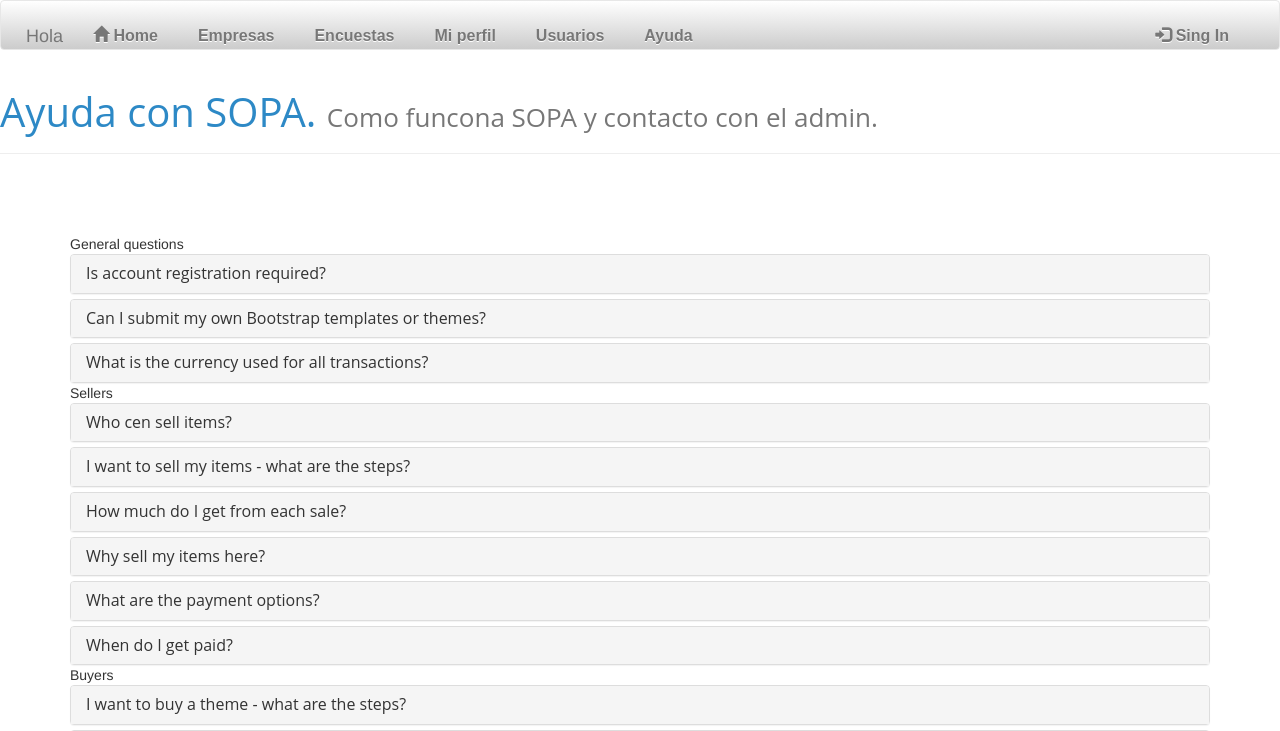
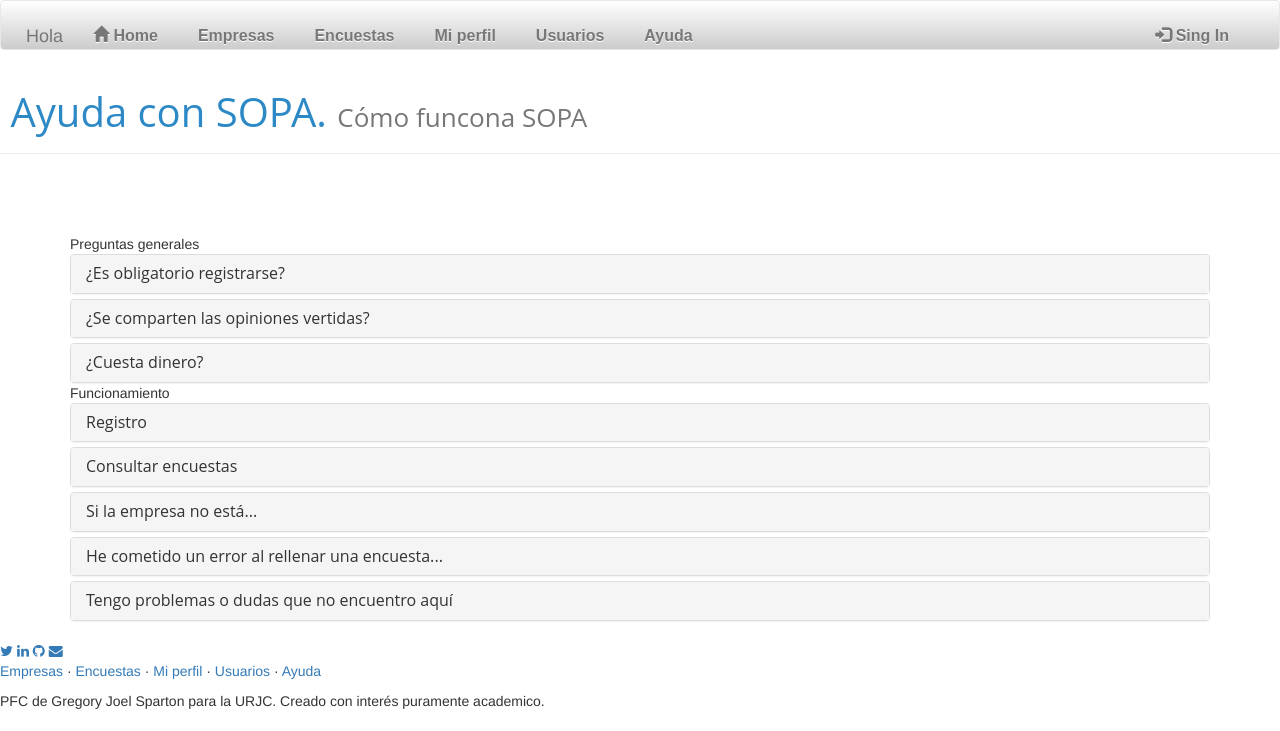
Before and after one commit to GREGOJSA/PFCJSA, a Django app: page /ayuda/ in a window 1280 px wide. Shown: the top 731 px of the page. Run offline with Django 3.2, Linux system fonts and the light colour scheme; some libraries are stand-ins or nearby versions.

Commit message:
nuevo footer y css y seccion ayuda

```diff
--- a/sopa/templates/sopa/ayuda.html
+++ b/sopa/templates/sopa/ayuda.html
@@ -1,80 +1,84 @@
 {% extends "sopa/index.html" %}
 {% block content %}
 <div class="page-header">
-  <h1>Ayuda con SOPA. <small>Como funcona SOPA y contacto con el admin.</small></h1>
+  <h1>&nbsp;Ayuda con SOPA. <small>Cómo funcona SOPA</small></h1>
 </div>
 <div class="container">
     <br />
     <br />
     <br />
 <div class="panel-group" id="accordion">
-        <div class="faqHeader">General questions</div>
+        <div class="faqHeader">Preguntas generales</div>
         <div class="panel panel-default">
             <div class="panel-heading">
                 <h4 class="panel-title">
-                    <a class="accordion-toggle collapsed" data-toggle="collapse" data-parent="#accordion" href="#collapseOne">Is account registration required?</a>
+                    <a class="accordion-toggle collapsed" data-toggle="collapse" data-parent="#accordion" href="#collapseOne">¿Es obligatorio registrarse?</a>
                 </h4>
             </div>
             <div id="collapseOne" class="panel-collapse collapse">
                 <div class="panel-body">
-                    Account registration at <strong>PrepBootstrap</strong> is only required if you will be selling or buying themes.
-                    This ensures a valid communication channel for all parties involved in any transactions.
+                    Registrarse en <strong>SOPA</strong> es obligatorio para poder ver y compartir las opiniones y los datos sobre las prácticas.
                 </div>
             </div>
         </div>
         <div class="panel panel-default">
             <div class="panel-heading">
                 <h4 class="panel-title">
-                    <a class="accordion-toggle collapsed" data-toggle="collapse" data-parent="#accordion" href="#collapseTen">Can I submit my own Bootstrap templates or themes?</a>
+                    <a class="accordion-toggle collapsed" data-toggle="collapse" data-parent="#accordion" href="#collapseTen">¿Se comparten las opiniones vertidas?</a>
                 </h4>
             </div>
             <div id="collapseTen" class="panel-collapse collapse">
                 <div class="panel-body">
-                    A lot of the content of the site has been submitted by the community. Whether it is a commercial element/template/theme
-                    or a free one, you are encouraged to contribute. All credits are published along with the resources.
+                    <strong>NO.</strong> Este sitio está creado para que los alumnos puedan afrontar sus prácticas con algo información inicial proporcionada por sus compañeros.
+                    El objetivo es que estas opiniones no estén condicionadas a una posible lectura por parte de ninguna empresa.
                 </div>
             </div>
         </div>
         <div class="panel panel-default">
             <div class="panel-heading">
                 <h4 class="panel-title">
-                    <a class="accordion-toggle collapsed" data-toggle="collapse" data-parent="#accordion" href="#collapseEleven">What is the currency used for all transactions?</a>
+                    <a class="accordion-toggle collapsed" data-toggle="collapse" data-parent="#accordion" href="#collapseEleven">¿Cuesta dinero?</a>
                 </h4>
             </div>
             <div id="collapseEleven" class="panel-collapse collapse">
                 <div class="panel-body">
-                    All prices for themes, templates and other items, including each seller's or buyer's account balance are in <strong>USD</strong>
+                    <strong>NO.</strong> Es un sitio educativo sin ningún interés comerical.
                 </div>
             </div>
         </div>
 
-        <div class="faqHeader">Sellers</div>
+        <div class="faqHeader">Funcionamiento</div>
         <div class="panel panel-default">
             <div class="panel-heading">
                 <h4 class="panel-title">
-                    <a class="accordion-toggle collapsed" data-toggle="collapse" data-parent="#accordion" href="#collapseTwo">Who cen sell items?</a>
+                    <a class="accordion-toggle collapsed" data-toggle="collapse" data-parent="#accordion" href="#collapseTwo">Registro</a>
                 </h4>
             </div>
             <div id="collapseTwo" class="panel-collapse collapse">
                 <div class="panel-body">
-                    Any registed user, who presents a work, which is genuine and appealing, can post it on <strong>PrepBootstrap</strong>.
+                    Basta con que completes el formulario para crear tu cuenta y empezar a leer o compartit tus experiencias.
                 </div>
             </div>
         </div>
         <div class="panel panel-default">
             <div class="panel-heading">
                 <h4 class="panel-title">
-                    <a class="accordion-toggle collapsed" data-toggle="collapse" data-parent="#accordion" href="#collapseThree">I want to sell my items - what are the steps?</a>
+                    <a class="accordion-toggle collapsed" data-toggle="collapse" data-parent="#accordion" href="#collapseThree">Consultar encuestas </a>
                 </h4>
             </div>
             <div id="collapseThree" class="panel-collapse collapse">
                 <div class="panel-body">
-                    The steps involved in this process are really simple. All you need to do is:
+                    Para consultar una encuesta debes:
                     <ul>
-                        <li>Register an account</li>
-                        <li>Activate your account</li>
-                        <li>Go to the <strong>Themes</strong> section and upload your theme</li>
-                        <li>The next step is the approval step, which usually takes about 72 hours.</li>
+                        <li>Registrarte en el sistema.</li>
+                        <li>iniciar sesión.</li>
+                        <li>Consultar la sección <strong>Empresas</strong></li>
+                        <li>Buscar la empresa que te interesa</li>
+                        <li>Acceder al detalle de la misma</li>
+                        <li>Consultar las opiniones que te interesen</li>
+                        <li>Tambien puedes consultar la sección <strong>Encuestas</strong></li>
+                        <li>Allí encontrarás las opiniones vertidas por tus compañeros</li>
+                        <li>En la sección <strong> Usuarios</strong> y buscar a los compañeros que sabes que han trabajdo en alguna empresa de tu interés, o descubrirlo.</li>
                     </ul>
                 </div>
             </div>
@@ -82,12 +86,13 @@
         <div class="panel panel-default">
             <div class="panel-heading">
                 <h4 class="panel-title">
-                    <a class="accordion-toggle collapsed" data-toggle="collapse" data-parent="#accordion" href="#collapseFive">How much do I get from each sale?</a>
+                    <a class="accordion-toggle collapsed" data-toggle="collapse" data-parent="#accordion" href="#collapseFive">Si la empresa no está...</a>
                 </h4>
             </div>
             <div id="collapseFive" class="panel-collapse collapse">
                 <div class="panel-body">
-                    Here, at <strong>PrepBootstrap</strong>, we offer a great, 70% rate for each seller, regardless of any restrictions, such as volume, date of entry, etc.
+                    La idea es que la base de datos de empresas y de las opiniones sobre la misma crezcan cada dia gracias a tu colaboración y la de tus compañeros.
+                    Por eso puedes dar de alta la empresa en la sección <strong>Empresas</strong> indicando los datos que se piden en el formulario.
                     <br />
                 </div>
             </div>
@@ -95,75 +100,28 @@
         <div class="panel panel-default">
             <div class="panel-heading">
                 <h4 class="panel-title">
-                    <a class="accordion-toggle collapsed" data-toggle="collapse" data-parent="#accordion" href="#collapseSix">Why sell my items here?</a>
+                    <a class="accordion-toggle collapsed" data-toggle="collapse" data-parent="#accordion" href="#collapseSix">He cometido un error al rellenar una encuesta...</a>
                 </h4>
             </div>
             <div id="collapseSix" class="panel-collapse collapse">
                 <div class="panel-body">
-                    There are a number of reasons why you should join us:
-                    <ul>
-                        <li>A great 70% flat rate for your items.</li>
-                        <li>Fast response/approval times. Many sites take weeks to process a theme or template. And if it gets rejected, there is another iteration. We have aliminated this, and made the process very fast. It only takes up to 72 hours for a template/theme to get reviewed.</li>
-                        <li>We are not an exclusive marketplace. This means that you can sell your items on <strong>PrepBootstrap</strong>, as well as on any other marketplate, and thus increase your earning potential.</li>
-                    </ul>
+                    Si la cosa es grave (los datos de la misma pueden llevar a una gran confusión) puedes acceder a <strong>Mi Perfil</strong> y borrarla para volver a crearla. Si son fallos tontos no pasa nada.
                 </div>
             </div>
         </div>
         <div class="panel panel-default">
             <div class="panel-heading">
                 <h4 class="panel-title">
-                    <a class="accordion-toggle collapsed" data-toggle="collapse" data-parent="#accordion" href="#collapseEight">What are the payment options?</a>
+                    <a class="accordion-toggle collapsed" data-toggle="collapse" data-parent="#accordion" href="#collapseEight">Tengo problemas o dudas que no encuentro aquí</a>
                 </h4>
             </div>
             <div id="collapseEight" class="panel-collapse collapse">
                 <div class="panel-body">
-                    The best way to transfer funds is via Paypal. This secure platform ensures timely payments and a secure environment.
-                </div>
-            </div>
-        </div>
-        <div class="panel panel-default">
-            <div class="panel-heading">
-                <h4 class="panel-title">
-                    <a class="accordion-toggle collapsed" data-toggle="collapse" data-parent="#accordion" href="#collapseNine">When do I get paid?</a>
-                </h4>
-            </div>
-            <div id="collapseNine" class="panel-collapse collapse">
-                <div class="panel-body">
-                    Our standard payment plan provides for monthly payments. At the end of each month, all accumulated funds are transfered to your account.
-                    The minimum amount of your balance should be at least 70 USD.
+                    No dudes en ponerte en contacto con nosotros y no descansaremos hasta resolverlo!!
                 </div>
             </div>
         </div>
 
-        <div class="faqHeader">Buyers</div>
-        <div class="panel panel-default">
-            <div class="panel-heading">
-                <h4 class="panel-title">
-                    <a class="accordion-toggle collapsed" data-toggle="collapse" data-parent="#accordion" href="#collapseFour">I want to buy a theme - what are the steps?</a>
-                </h4>
-            </div>
-            <div id="collapseFour" class="panel-collapse collapse">
-                <div class="panel-body">
-                    Buying a theme on <strong>PrepBootstrap</strong> is really simple. Each theme has a live preview.
-                    Once you have selected a theme or template, which is to your liking, you can quickly and securely pay via Paypal.
-                    <br />
-                    Once the transaction is complete, you gain full access to the purchased product.
-                </div>
-            </div>
-        </div>
-        <div class="panel panel-default">
-            <div class="panel-heading">
-                <h4 class="panel-title">
-                    <a class="accordion-toggle collapsed" data-toggle="collapse" data-parent="#accordion" href="#collapseSeven">Is this the latest version of an item</a>
-                </h4>
-            </div>
-            <div id="collapseSeven" class="panel-collapse collapse">
-                <div class="panel-body">
-                    Each item in <strong>PrepBootstrap</strong> is maintained to its latest version. This ensures its smooth operation.
-                </div>
-            </div>
-        </div>
-    </div>
 </div>
 </div>
 
--- a/sopa/templates/sopa/detalle_empresa.html
+++ b/sopa/templates/sopa/detalle_empresa.html
@@ -3,7 +3,7 @@
 
 
 <div class="page-header">
-  <h1>Detalle de {{empresa.nombre_empresa}}. <small>Departamento: {{empresa.departamento}}. Tutor: {{empresa.tutor}}</small>
+  <h1>&nbsp;Detalle de {{empresa.nombre_empresa}}. <small>Departamento: {{empresa.departamento}}. Tutor: {{empresa.tutor}}</small>
 
 </div>
 <div class="container">
--- a/sopa/templates/sopa/detalle_encuesta.html
+++ b/sopa/templates/sopa/detalle_encuesta.html
@@ -1,7 +1,7 @@
 {% extends "sopa/index.html" %}
 {% block content %}
 <div class="page-header">
-  <h1>Opinión sobre {{encuesta.nombre_empresa}} {{encuesta.departamento}}. <small>Creada por {{encuesta.user}} el {{encuesta.created_date|date:"d M Y"}}</small></h1>
+  <h1>&nbsp;Opinión sobre {{encuesta.nombre_empresa}} {{encuesta.departamento}}. <small>Creada por {{encuesta.user}} el {{encuesta.created_date|date:"d M Y"}}</small></h1>
 
 </div>
 <br>
--- a/sopa/templates/sopa/detalle_usuario.html
+++ b/sopa/templates/sopa/detalle_usuario.html
@@ -1,7 +1,7 @@
 {% extends "sopa/index.html" %}
 {% block content %}
 <div class="page-header">
-  <h1>Perfil de {{usuario.username}}. <small>Datos de {{usuario.first_name}} {{usuario.last_name}}</small></h1>
+  <h1>&nbsp;Perfil de {{usuario.username}}. <small>Datos de {{usuario.first_name}} {{usuario.last_name}}</small></h1>
 
 </div>
 <br>
--- a/sopa/templates/sopa/home.html
+++ b/sopa/templates/sopa/home.html
@@ -3,7 +3,7 @@
 
 <div class="jumbotron">
   <h1>Bienvenido al SOPA</h1>
-  <p class="lead">Sitema de Opinión para Prácticas de Alumnos</p>
+  <p class="lead">&nbsp;Sitema de Opinión sobre Prácticas de Alumnos</p>
 </div>
 <div class="container">
   <div class="row">
--- a/sopa/templates/sopa/index.html
+++ b/sopa/templates/sopa/index.html
@@ -80,8 +80,8 @@
 
     </p>
 
-    <p>PFC de Gregory Joel Sparton para la URJC. Creado con interés puramente academico bajo licencia CreativeCommons.</p>
-    <a rel="license" href="http://creativecommons.org/licenses/by-nc/4.0/"><img alt="Licencia de Creative Commons" style="border-width:0" src="https://i.creativecommons.org/l/by-nc/4.0/88x31.png" /></a><br />Este obra está bajo una <a rel="license" href="http://creativecommons.org/licenses/by-nc/4.0/">licencia de Creative Commons Reconocimiento-NoComercial 4.0 Internacional</a>.
+    <p>PFC de Gregory Joel Sparton para la URJC. Creado con interés puramente academico.</p><br>
+    <p><a rel="license" href="http://creativecommons.org/licenses/by-nc/4.0/"><img alt="Licencia de Creative Commons" style="border-width:0" src="https://i.creativecommons.org/l/by-nc/4.0/88x31.png" /></a><br><br>Esta obra está bajo una <a rel="license" href="http://creativecommons.org/licenses/by-nc/4.0/">licencia de Creative Commons Reconocimiento-NoComercial 4.0 Internacional</a>.</p>
   </div>
 
 </footer>
--- a/sopa/templates/sopa/lista_alumnos.html
+++ b/sopa/templates/sopa/lista_alumnos.html
@@ -2,7 +2,7 @@
 {% block content %}
 
 <div class="page-header">
-  <h1>Lista de usuarios. <small>Alumnos registrados en el sitema</small></h1>
+  <h1>&nbsp;Lista de usuarios. <small>Alumnos registrados en el sitema</small></h1>
 
 </div>
 <div class="container">
--- a/sopa/templates/sopa/lista_empresas.html
+++ b/sopa/templates/sopa/lista_empresas.html
@@ -1,7 +1,7 @@
 {% extends "sopa/index.html" %}
 {% block content %}
 <div class="page-header">
-  <h1>Lista de empresas. <small>Empresas registradas en el sitema</small>            <a href="/empresas/new" class="btn btn-info" role="button">      Nueva empresa</a></h1>
+  <h1>&nbsp;Lista de empresas. <small>Empresas registradas en el sitema</small>            <a href="/empresas/new" class="btn btn-info" role="button">      Nueva empresa</a></h1>
 
 </div>
 <div class="container">
--- a/sopa/templates/sopa/lista_encuestas.html
+++ b/sopa/templates/sopa/lista_encuestas.html
@@ -1,7 +1,7 @@
 {% extends "sopa/index.html" %}
 {% block content %}
 <div class="page-header">
-  <h1>Lista de encuestas. <small>Opiniones vertidas por los usuarios</small></h1>
+  <h1>&nbsp;Lista de encuestas. <small>Opiniones vertidas por los usuarios</small></h1>
 
 </div>
 <div class="container">
--- a/sopa/templates/sopa/perfil_usuario.html
+++ b/sopa/templates/sopa/perfil_usuario.html
@@ -1,7 +1,7 @@
 {% extends "sopa/index.html" %}
 {% block content %}
 <div class="page-header">
-  <h1>Mi perfil. <small>Mis datos dentro del sistema</small></h1>
+  <h1>&nbsp;Mi perfil. <small>Mis datos dentro del sistema</small></h1>
 
 </div>
 <div class="container">
```
Also changed, not shown: sopa/templates/sopa/index1.html (deleted, +0 -43 lines), sopa/templates/sopa/nueva_empresa.html (+11 -3 lines), db.sqlite3.
